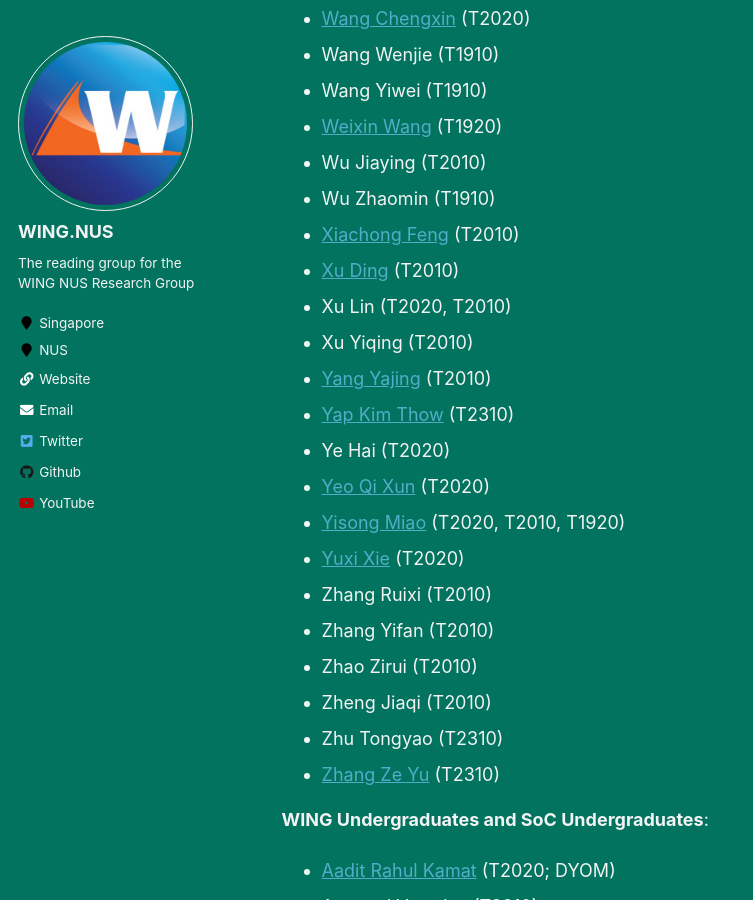
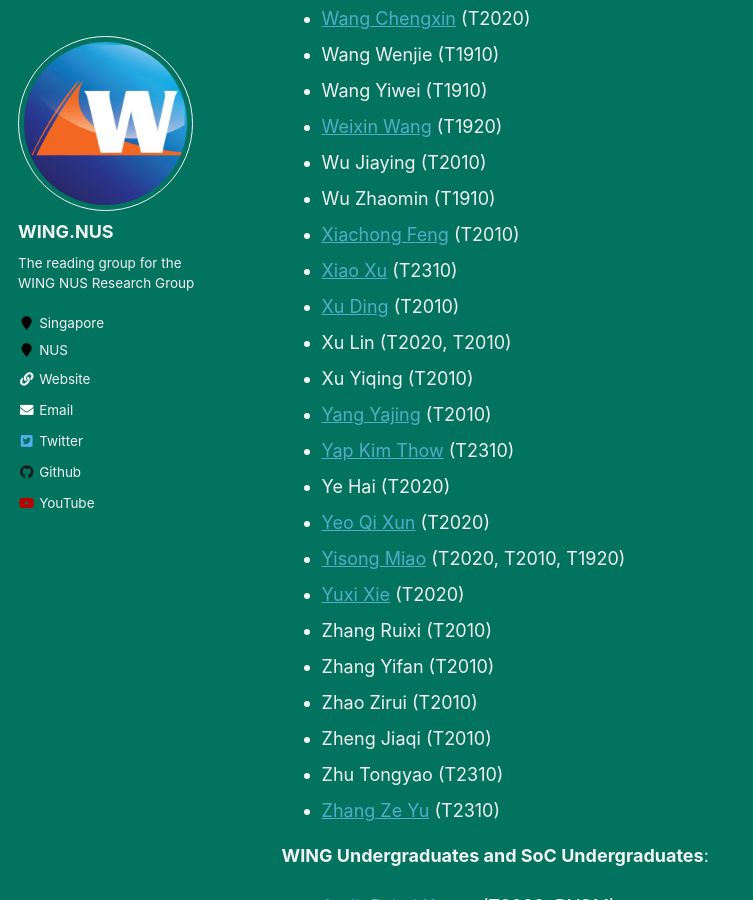
Before and after one commit to WING-NUS/cs6101, a Jekyll site: the page built from _pages/people.md, in a window 1280 px wide and 900 px high, scrolled down 2047 px. Shown: the whole window, without its empty margins (0-753 px from the left). Built offline with Jekyll 4.4.1, drawn with Linux system fonts in a browser that asks for light colours.

Commit message:
add Xiao Xu to people.md

```diff
--- a/_pages/people.md
+++ b/_pages/people.md
@@ -64,6 +64,7 @@ WING and NUS Postgraduate Students:
 * Wu Jiaying (T2010)
 * Wu Zhaomin (T1910)
 * [Xiachong Feng](http://xcfeng.net/) (T2010)
+* [Xiao Xu](https://looperxx.github.io/) (T2310)
 * [Xu Ding](https://sean-dingxu.github.io/) (T2010)
 * Xu Lin (T2020, T2010)
 * Xu Yiqing (T2010)
```
